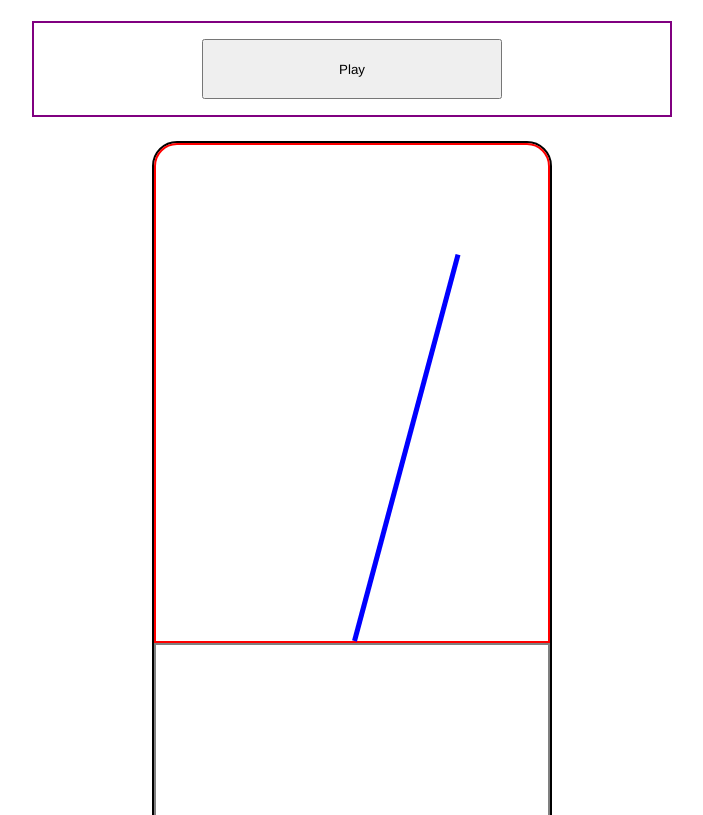
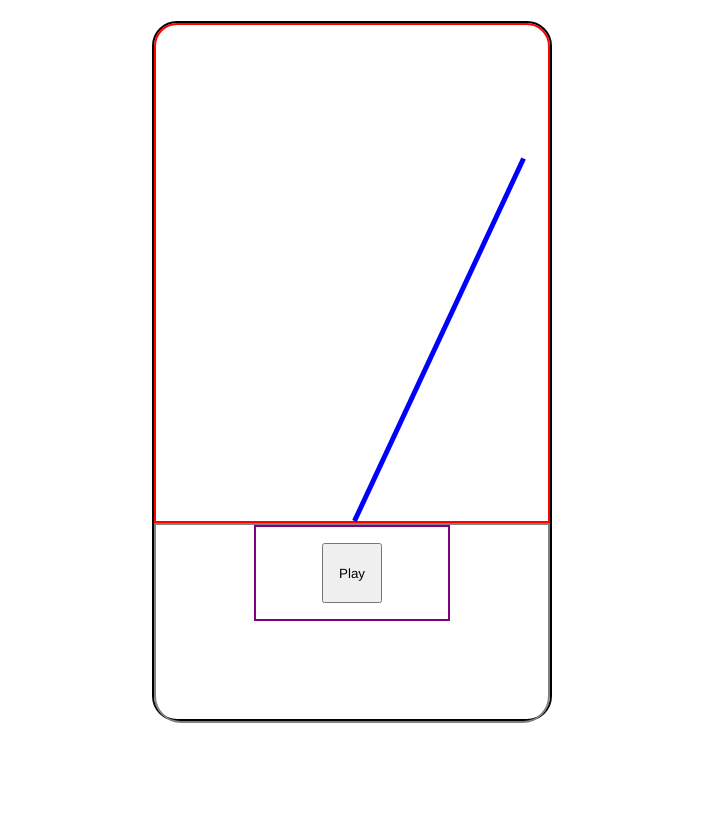
Before and after one commit to bmhan319/Metronome, a plain HTML site: page index.html in a window 1280 px wide. Shown: the part 409-1224 px from the top of the page, without its empty margins (288-991 px from the left). After the commit the page ends 1154 px from the top, so only its background shows below. Drawn offline with Linux system fonts and the light colour scheme.

Commit message:
moved play button around to experiment

```diff
--- a/css/index.css
+++ b/css/index.css
@@ -156,11 +156,13 @@ body {
   text-align: center;
   margin: 0 auto;
   padding: 16px;
+  position: relative;
 }
 
 .playButton {
-  width: 300px;
+  width: 60px;
   height: 60px;
+  position: relative;
 }
 
 /*  Pendulum  */
@@ -198,6 +200,9 @@ body {
   bottom: 0;
   left: 50%;
   transform: translateX(-50%);
+}
+
+.swing {
   transform-origin: bottom;
   animation: swinging 1000ms ease-in-out forwards infinite;
   /*  double the milliseconds to sync up to the ticking */
@@ -205,7 +210,7 @@ body {
 }
 
 @keyframes swinging{
-    0%{transform: rotate(15deg);}
-    50%{transform: rotate(-15deg)}
-    100%{transform: rotate(15deg);}
+    0%{transform: rotate(25deg);}
+    50%{transform: rotate(-25deg)}
+    100%{transform: rotate(25deg);}
 }
--- a/index.html
+++ b/index.html
@@ -55,15 +55,15 @@
     </div>
   </section>
 
-  <div class="buttonContainer">
-    <button class="playButton" id ="playButton" onclick=" metronome()" type="button">Play</button>
-  </div>
-
   <section class="pendulumContainer">
     <div class="mainWindow">
-      <div class="pendulum"></div>
+      <div class="pendulum swing"></div>
     </div>
-    <div class="dashBoard"></div>
+    <div class="dashBoard">
+      <div class="buttonContainer">
+        <button class="playButton" id ="playButton" onclick=" metronome()" type="button">Play</button>
+      </div>
+    </div>
   </section>
 
 </body>
```
